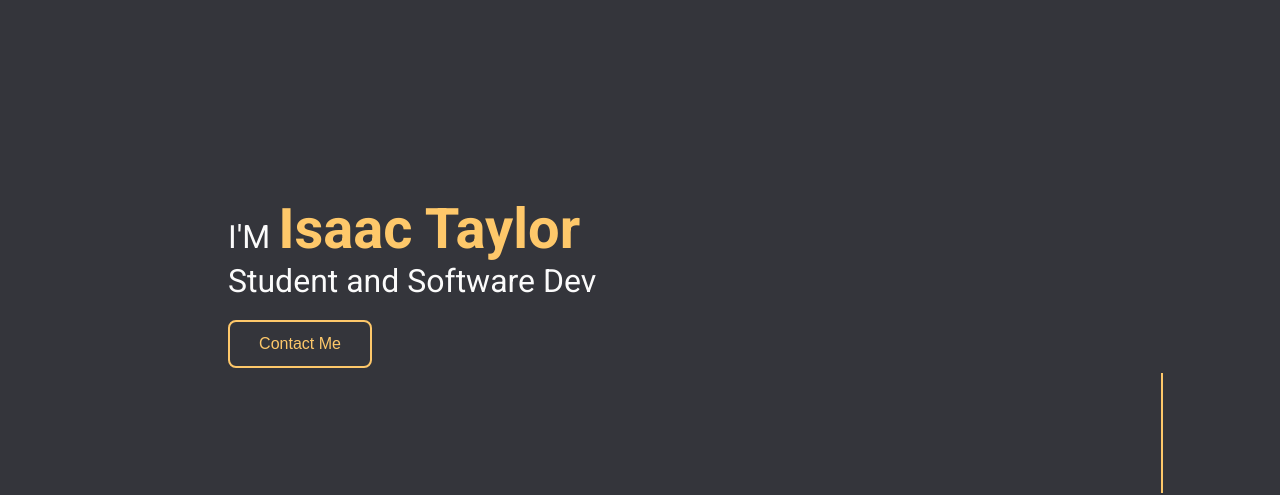
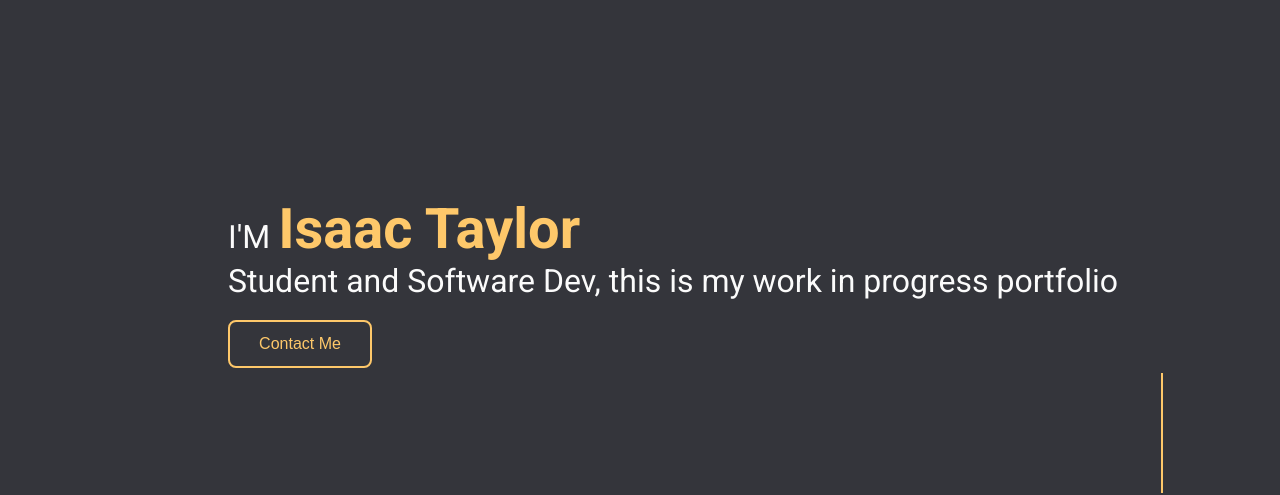
Before and after one commit to isaac-tay/isaac-tay.github.io, a plain HTML site: page index.html in a window 1280 px wide. Shown: the part 114-609 px from the top of the page. Drawn offline with nearby package versions, Linux system fonts and the light colour scheme; files whose address does not match are found by name.

Commit message:
Update index.html

```diff
--- a/index.html
+++ b/index.html
@@ -26,7 +26,7 @@
         </nav>
         <div class="landing">
             <div class="intro">
-                <h3>I'M <Span>Isaac Taylor</Span><br>Student and Software Dev</h3>
+                <h3>I'M <Span>Isaac Taylor</Span><br>Student and Software Dev, this is my work in progress portfolio</h3>
                 <button onclick="bottomFunction()" id="myBtn" title="Go to bottom">Contact Me</button>
 
             </div>
```
